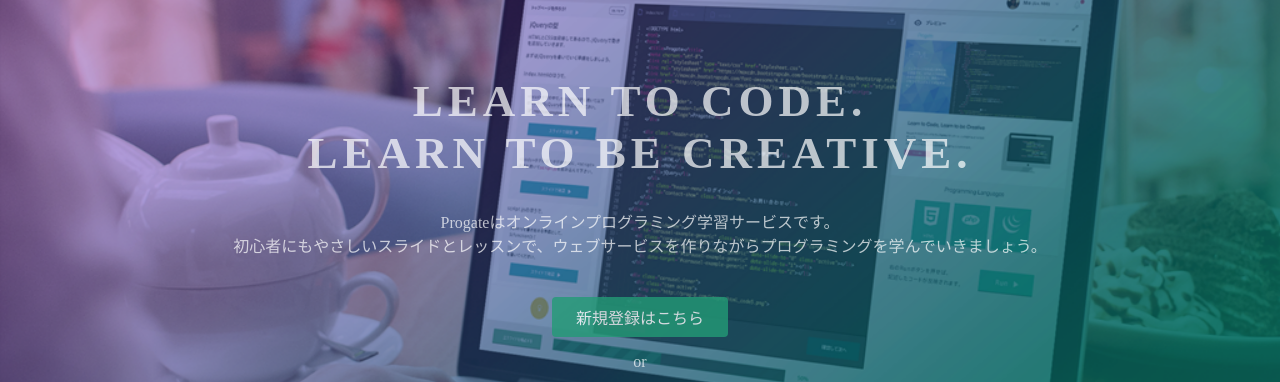
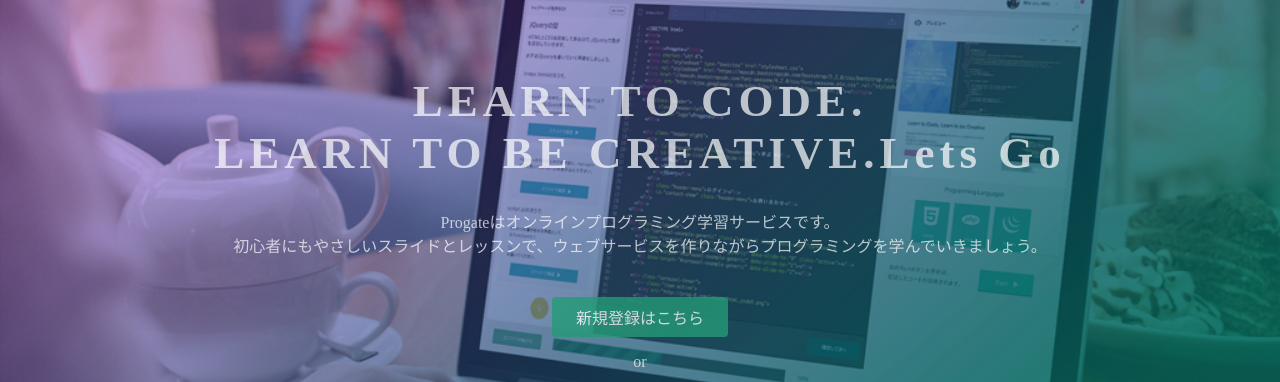
Before and after one commit to TRTMTYS/TRTMTYS.github.io, a plain HTML site: page index.html in a window 1280 px wide. Shown: the part 135-517 px from the top of the page. Drawn offline with Linux system fonts and the light colour scheme.

Commit message:
Update index.html

```diff
--- a/index.html
+++ b/index.html
@@ -23,7 +23,7 @@
   </header>
   <div class="top-wrapper">
     <div class="container">
-      <h1>LEARN TO CODE.<br>LEARN TO BE CREATIVE.</h1>
+      <h1>LEARN TO CODE.<br>LEARN TO BE CREATIVE.Lets Go</h1>
       <p>Progateはオンラインプログラミング学習サービスです。<br>初心者にもやさしいスライドとレッスンで、ウェブサービスを作りながらプログラミングを学んでいきましょう。</p>
       <div class="btn-wrapper">
         <a href="#" class="btn signup">新規登録はこちら</a>
```
